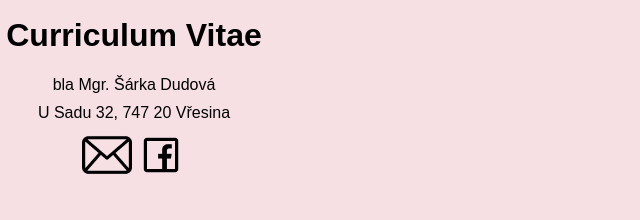
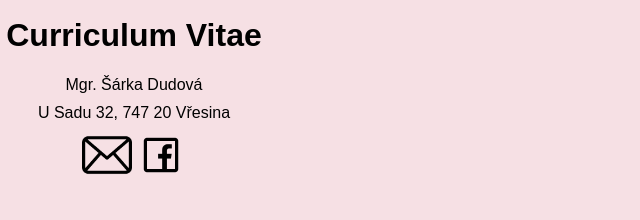
Before and after one commit to SariDudova/ukol-main, a plain HTML site: page index.html in a window 1280 px wide. Shown: the top 220 px of the page, 506-1146 px from the left. Drawn offline with Linux system fonts and the light colour scheme.

Commit message:
Hotový úkol

```diff
--- a/index.html
+++ b/index.html
@@ -12,7 +12,6 @@
     <header>
       <h1>Curriculum Vitae</h1>
       <p>
-        bla
         Mgr. Šárka Dudová<br />
         U Sadu 32, 747 20 Vřesina<br />
       </p>
```
